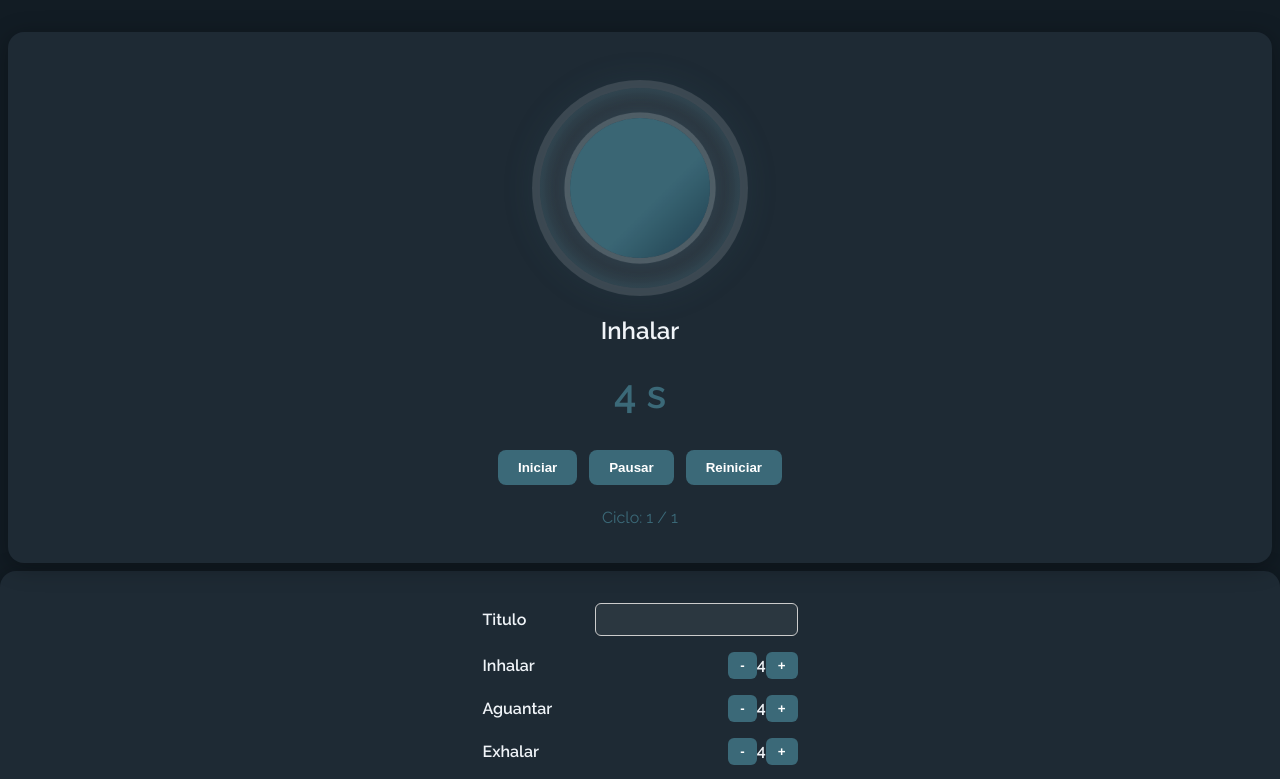
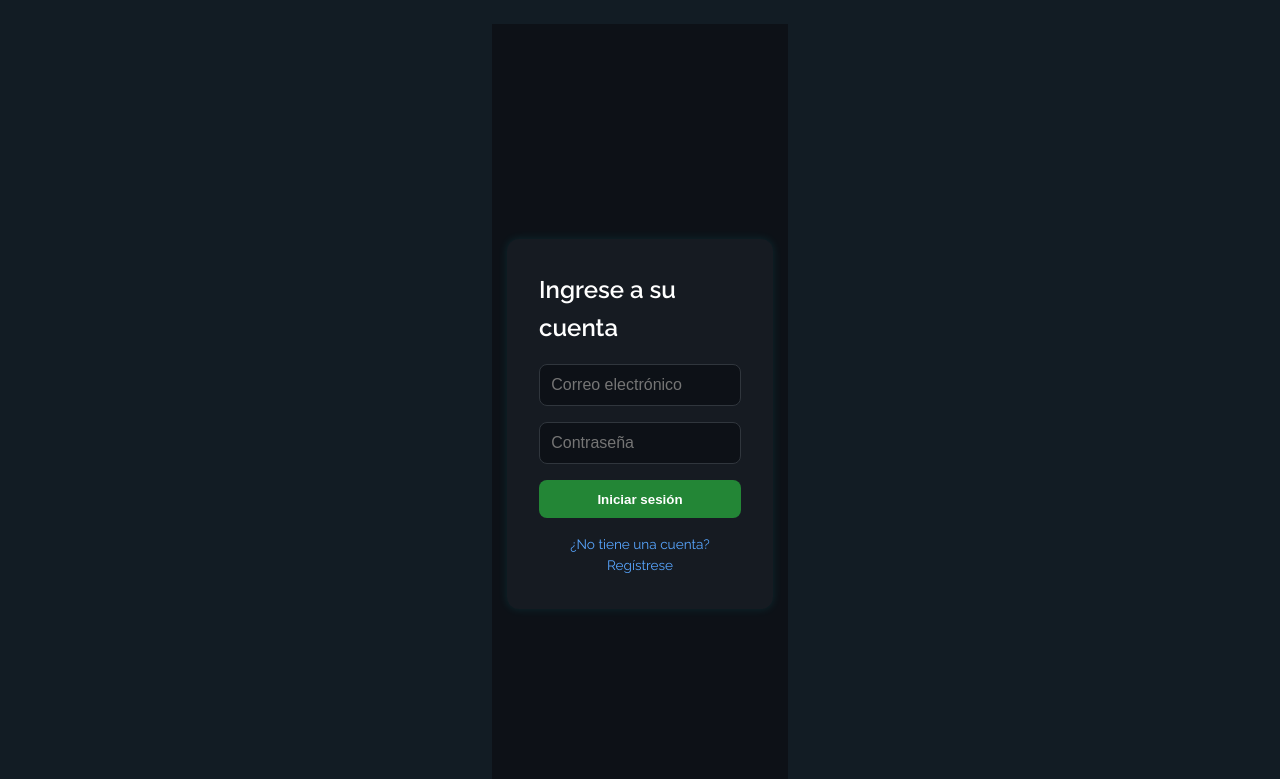
Before and after one commit to castellarosantiago/Programacion3, a React (Create React App) app in the folder Proyecto-Final-Prog3/frontend/: page / in a window 1280 px wide. Shown: the top 779 px of the page. Built offline with nearby package versions, Linux system fonts and the light colour scheme.

Commit message:
componente login y pruebas en local

```diff
--- a/Proyecto-Final-Prog3/frontend/src/App.jsx
+++ b/Proyecto-Final-Prog3/frontend/src/App.jsx
@@ -1,10 +1,19 @@
-import React from 'react';
+import React, { useState } from 'react';
 import Inicio from './components/inicio/Inicio';
+import Login from "./components/login/Login"
 import '../src/index.css'
 function App() {
+  const [usuario, setUsuario] = useState(null);
+  const handleLoginRegistro = (usuario) => {
+    setUsuario(usuario);
+  }
   return (
     <div className="App">
+      {!usuario ? (
+        <Login onLoginExitoso = {handleLoginRegistro}/>
+      ):(
       <Inicio />
+       )}
     </div>
   );
 }
--- a/Proyecto-Final-Prog3/frontend/src/components/inicio/Inicio.jsx
+++ b/Proyecto-Final-Prog3/frontend/src/components/inicio/Inicio.jsx
@@ -4,7 +4,7 @@ import Personalizacion from './Personalizacion';
 import TarjetasMeditacion from './TarjetasMeditacion';
 import CategoriasImagenes from './CategoriasImagenes';
 
-const Inicio = () => {
+const Inicio = ({usuario}) => {
   const [personalizacion, setPersonalizacion] = useState({
     inhalar: 4,
     aguantar: 4,
@@ -27,7 +27,8 @@ const Inicio = () => {
   };
 
   const guardarPreferencia = (nueva) => {
-    const actualizadas = [...preferencias, nueva];
+    const nuevaConUsuario = {...nueva, userId: usuario.id}
+    const actualizadas = [...preferencias, nuevaConUsuario];
     localStorage.setItem("preferencias", JSON.stringify(actualizadas));
     setPreferencias(actualizadas);
   };
--- a/Proyecto-Final-Prog3/frontend/src/components/inicio/Personalizacion.jsx
+++ b/Proyecto-Final-Prog3/frontend/src/components/inicio/Personalizacion.jsx
@@ -33,6 +33,7 @@ function Personalizacion({ personalizacion, onChange, onGuardar }) {
   //         hold: aguantar,
   //         exhale: exhalar,
   //         cicles: ciclos
+  //         userId:usuario.id
   //       })
   //     });
 
--- /dev/null
+++ b/Proyecto-Final-Prog3/frontend/src/components/login/Login.jsx
@@ -0,0 +1,125 @@
+import React, { useState } from "react";
+import '../../styles/login.css';
+
+const Login = ({ onLoginExitoso }) => {
+    const [isRegistrado, setIsRegistrado] = useState(false);
+    const [email, setEmail] = useState('');
+    const [pass, setPass] = useState('');
+    const [error, setError] = useState('');
+
+    //PRUEBAS EN LOCAL - DESCOMENTAR
+    /* const usuarioHardcodeado = {
+    id: 1,
+    email: "demo@prueba.com",
+    password: "12345678", // mínimo 8 caracteres
+    preferencias: [
+      {
+        title: "Relajación básica",
+        inhale: 4,
+        hold: 4,
+        exhale: 4,
+        cicles: 3,
+        userId: 1
+      }
+    ]
+  };*/
+
+    const toggleRegistrado = () => {
+        setIsRegistrado(!isRegistrado);
+        setError('');
+    };
+
+     //cuando se inicia sesion, se traen las preferencias del id de ese usuario,
+     //asi que al guardarlas, las preferencias deben guardar el id del usuario actual
+     const handleLoginRegistro = async () => {
+         if (pass.length < 8) {
+             setError('La contraseña debe tener al menos 8 caracteres.');
+             return;
+         }
+
+         const url = isRegistrado ? 'http://localhost:3001/registro' : 'http://localhost:3001/login';
+
+         try {
+             const res = await fetch(url, {
+                 method: 'POST',
+                 headers: { 'Content-Type': 'application/json' },
+                 body: JSON.stringify({ email, pass }) // usar "contrasena" si tu backend lo espera así
+             });
+
+             const data = await res.json();
+
+             if (!res.ok) {
+                 setError(data.mensaje || 'Error de autenticacion');
+                 return;
+             }
+
+             // guardar usuario logueado
+             localStorage.setItem('usuarioActual', JSON.stringify(data.usuario));
+             localStorage.setItem('preferencias', JSON.stringify(data.usuario.preferencias || []));
+
+             // callback para pasar el user al App
+             onLoginExitoso(data.usuario);
+
+         } catch (err) {
+             console.error('Error:', err);
+             setError('Error de conexion con el servidor');
+         }
+     };
+
+
+     //PRUEBAS EN LOCAL - DESCOMENTAR
+ /*    const handleLoginRegistro = async () => {
+    if (pass.length < 8) {
+      setError('La contraseña debe tener al menos 8 caracteres.');
+      return;
+    }
+
+    // Simulación de login sin backend
+    if (!isRegistrado) {
+      // INICIO DE SESIÓN
+      if (email === usuarioHardcodeado.email && pass === usuarioHardcodeado.password) {
+        // Guardas en localStorage
+        localStorage.setItem('usuarioActual', JSON.stringify(usuarioHardcodeado));
+        localStorage.setItem('preferencias', JSON.stringify(usuarioHardcodeado.preferencias));
+
+        onLoginExitoso(usuarioHardcodeado);
+      } else {
+        setError("Usuario o contraseña incorrectos.");
+      }
+    } else {
+      // REGISTRO SIMULADO
+      setError("Registro simulado: aún no está conectado al backend.");
+    }
+  };*/
+
+    return (
+        <div className="login-wrapper">
+            <div className="login-card">
+                <h2>{isRegistrado ? 'Ingrese sus datos para el registro' : 'Ingrese a su cuenta'}</h2>
+                <input
+                    type="email"
+                    placeholder="Correo electrónico"
+                    value={email}
+                    onChange={(e) => setEmail(e.target.value)}
+                />
+                <input
+                    type="password"
+                    placeholder="Contraseña"
+                    value={pass}
+                    onChange={(e) => setPass(e.target.value)}
+                />
+                {error && <p className="error">{error}</p>}
+                <button onClick={handleLoginRegistro}>
+                    {isRegistrado ? 'Registrarse' : 'Iniciar sesión'}
+                </button>
+                <p className="alternar-modo" onClick={toggleRegistrado}>
+                    {isRegistrado
+                        ? '¿Ya tiene una cuenta? Inicie sesión'
+                        : '¿No tiene una cuenta? Regístrese'}
+                </p>
+            </div>
+        </div>
+    );
+};
+
+export default Login;
--- /dev/null
+++ b/Proyecto-Final-Prog3/frontend/src/styles/login.css
@@ -0,0 +1,56 @@
+.login-wrapper {
+  display: flex;
+  justify-content: center;
+  align-items: center;
+  min-height: 100vh;
+  background-color: #0d1117;
+}
+
+.login-card {
+  background-color: #161b22;
+  padding: 2rem;
+  border-radius: 12px;
+  width: 90%;
+  max-width: 400px;
+  box-shadow: 0 0 10px rgba(0, 255, 255, 0.1);
+  color: white;
+  display: flex;
+  flex-direction: column;
+  gap: 1rem;
+}
+
+.login-card input {
+  padding: 0.7rem;
+  background-color: #0d1117;
+  border: 1px solid #30363d;
+  border-radius: 8px;
+  color: white;
+  font-size: 1rem;
+}
+
+.login-card button {
+  padding: 0.7rem;
+  background-color: #238636;
+  border: none;
+  border-radius: 8px;
+  color: white;
+  font-weight: bold;
+  cursor: pointer;
+}
+
+.login-card button:hover {
+  background-color: #2ea043;
+}
+
+.error {
+  color: #ff7b72;
+  font-size: 0.9rem;
+  margin-top: -0.5rem;
+}
+
+.alternar-modo {
+  font-size: 0.85rem;
+  color: #58a6ff;
+  cursor: pointer;
+  text-align: center;
+}
```
